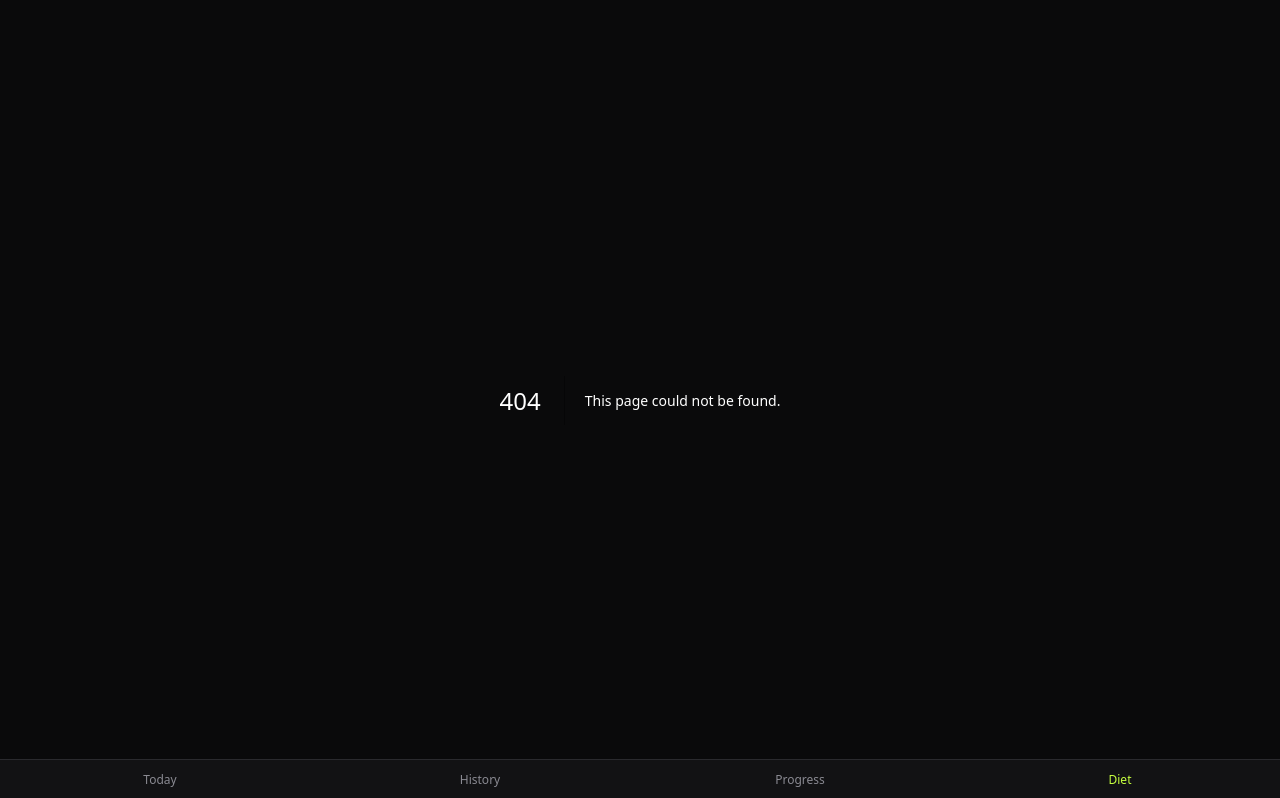
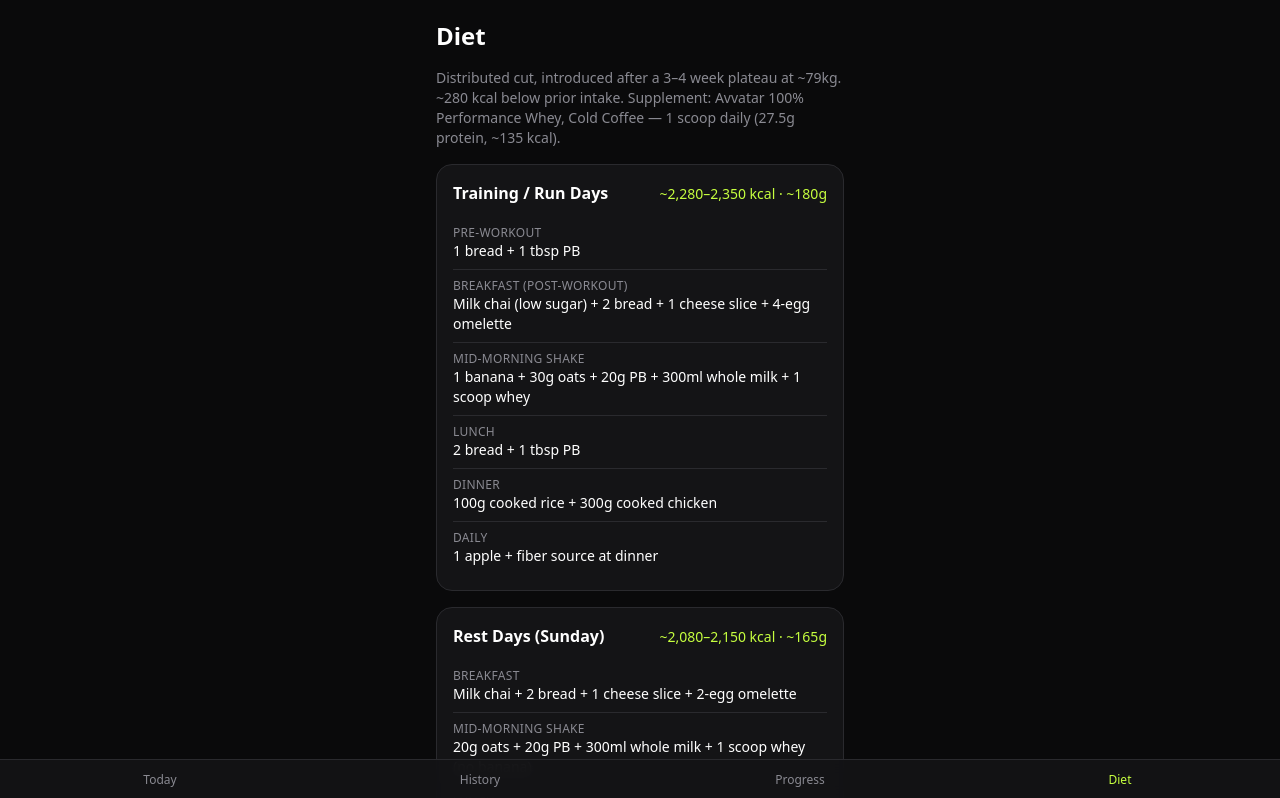
Before and after one commit to hrshkshri/gym-tracker, a Next.js app: page /diet in a window 1280 px wide. Before the commit this address had no page. Shown: the top 798 px of the page. Built offline with nearby package versions, Linux system fonts and the light colour scheme.

Commit message:
feat: Diet screen

```diff
--- /dev/null
+++ b/src/app/diet/DietTables.tsx
@@ -0,0 +1,36 @@
+import { DIET, type DietDay } from "@/lib/data/diet";
+
+function DayBlock({ day }: { day: DietDay }) {
+  return (
+    <section className="rounded-2xl bg-surface border border-line p-4">
+      <div className="flex items-baseline justify-between">
+        <h2 className="font-semibold">{day.label}</h2>
+        <span className="text-sm text-accent">{day.calories} · {day.protein}</span>
+      </div>
+      <ul className="mt-3 divide-y divide-line">
+        {day.meals.map((m) => (
+          <li key={m.meal} className="py-2">
+            <div className="text-xs uppercase tracking-wide text-muted">{m.meal}</div>
+            <div className="text-sm">{m.food}</div>
+          </li>
+        ))}
+      </ul>
+    </section>
+  );
+}
+
+export function DietTables() {
+  return (
+    <div className="space-y-4">
+      <p className="text-sm text-muted">{DIET.context}</p>
+      <DayBlock day={DIET.training} />
+      <DayBlock day={DIET.rest} />
+      <section className="rounded-2xl bg-surface border border-line p-4">
+        <h2 className="font-semibold">Key rules</h2>
+        <ol className="mt-2 list-decimal pl-5 space-y-1 text-sm text-muted">
+          {DIET.rules.map((r, i) => <li key={i}>{r}</li>)}
+        </ol>
+      </section>
+    </div>
+  );
+}
--- /dev/null
+++ b/src/app/diet/page.tsx
@@ -0,0 +1,10 @@
+import { DietTables } from "./DietTables";
+
+export default function DietPage() {
+  return (
+    <main className="p-5 space-y-4">
+      <h1 className="text-2xl font-bold">Diet</h1>
+      <DietTables />
+    </main>
+  );
+}
```
Also changed, not shown: 1 other file (tests, documents, lock files or other folders).
